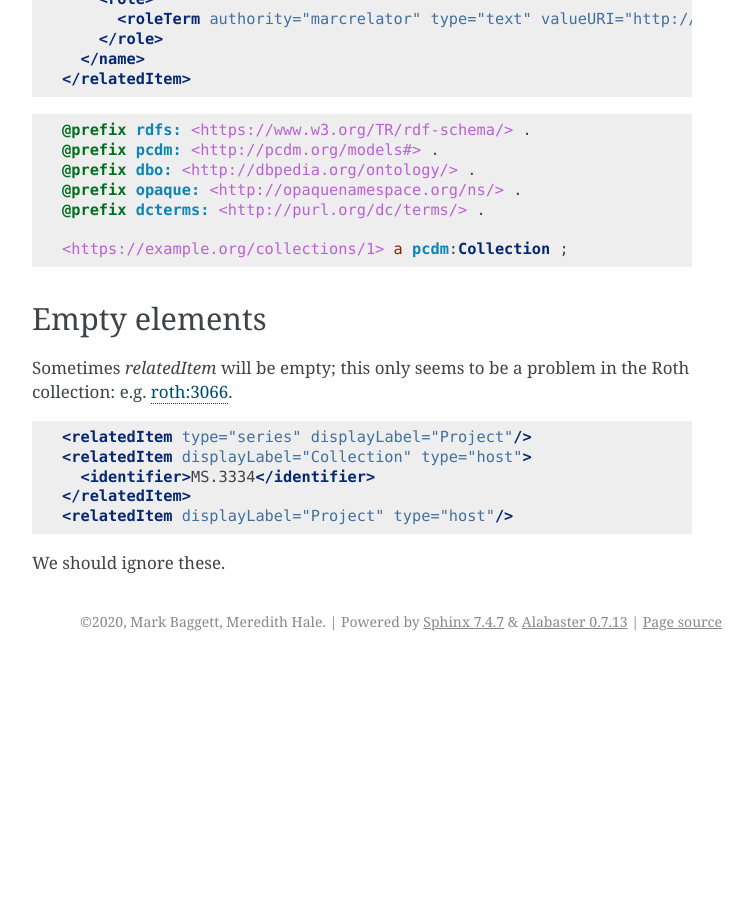
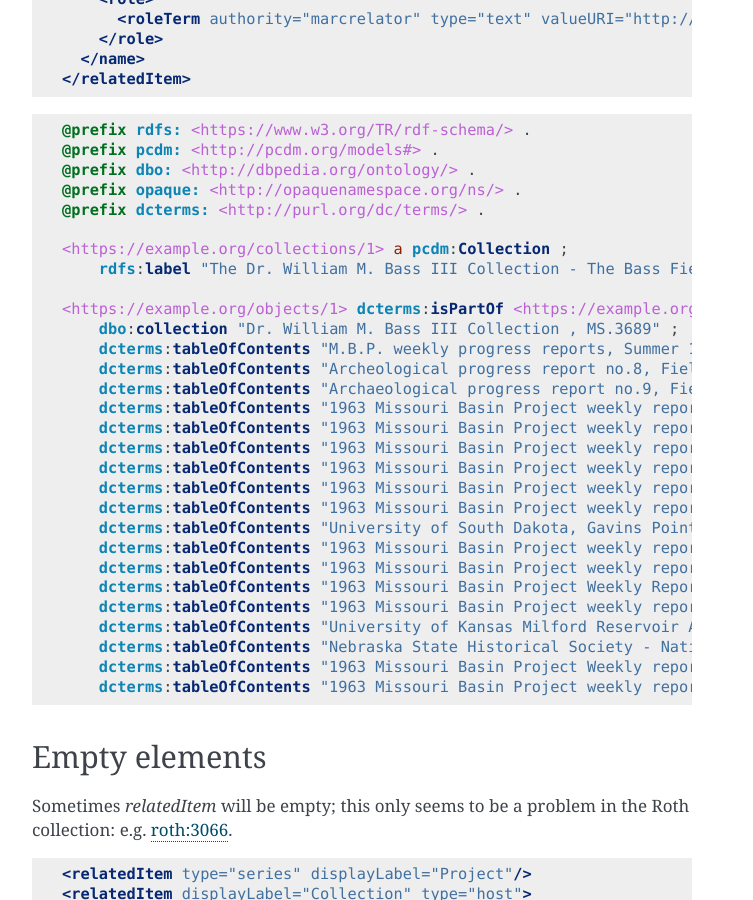
Before and after one commit to UTKcataloging/mods_to_rdf, a Sphinx documentation site: the page built from docs/source/top_level_elements/relatedItem.rst, in a window 1280 px wide and 900 px high, scrolled down 12894 px. Shown: the whole window, without its empty margins (388-1141 px from the left). Built offline with Sphinx 7.4.7, drawn with Linux system fonts in a browser that asks for light colours; formulas are drawn with MathJax 3; before the commit the page ends 13555 px from its top, so only the background shows below that.

Commit message:
Add a really rough example for `relatedItem[@type='constituent']`. It'll need some work.

```diff
--- a/docs/source/top_level_elements/relatedItem.rst
+++ b/docs/source/top_level_elements/relatedItem.rst
@@ -654,7 +654,28 @@ relatedItem/name
     @prefix dcterms: <http://purl.org/dc/terms/> .
 
     <https://example.org/collections/1> a pcdm:Collection ;
+        rdfs:label "The Dr. William M. Bass III Collection - The Bass Field Notes" .
 
+    <https://example.org/objects/1> dcterms:isPartOf <https://example.org/collections/1> ;
+        dbo:collection "Dr. William M. Bass III Collection , MS.3689" ;
+        dcterms:tableOfContents "M.B.P. weekly progress reports, Summer 1963 -- Bass, William M., 1928-" ;
+        dcterms:tableOfContents "Archeological progress report no.8, Field season of 1963, December, 1963" ;
+        dcterms:tableOfContents "Archaeological progress report no.9, Field Season of 1964, November, 1964" ;
+        dcterms:tableOfContents "1963 Missouri Basin Project weekly report, Party no.1 - Kansas and Nebraska surveys, Report no.1-3, May 10-24, 1963 -- Brown, Lionel A." ;
+        dcterms:tableOfContents "1963 Missouri Basin Project weekly report Party no.3 - Sully Burial analysis, Report no.1, 3-9, June 7, 22-August 2, 1963 -- Bass, William M., 1928-" ;
+        dcterms:tableOfContents "1963 Missouri Basin Project weekly report, Party #5 - Upper Yellowtail Reservoir, Report no.1-12, June 14-July 5-August 30, 1963 -- Husted, Wilfred M." ;
+        dcterms:tableOfContents "1963 Missouri Basin Project weekly report Party #10 - Dewey County Party, Report no.1-12, June 14-August 30, 1963 -- Neuman, Robert W." ;
+        dcterms:tableOfContents "1963 Missouri Basin Project weekly report Party #12 - Davis Creek Site, Report no.1-12, June 14-August 30, 1963 [Numbering of the reports is off, went by dates] -- Bowers, Alfred W." ;
+        dcterms:tableOfContents "1963 Missouri Basin Project weekly report, News from Lincoln, Report no.1-5, June 24-August 12, 1963 -- Stephenson, Robert L. (Robert Lloyd), 1919-" ;
+        dcterms:tableOfContents "University of South Dakota, Gavins Point Project no.2, Cooperators Party B, Report no.1-7, June 21-August 2, 1963 -- Gant, Robert D." ;
+        dcterms:tableOfContents "1963 Missouri Basin Project weekly report, Party no.6 - Historic sites (Big Bend & Oahe Res. Areas), Report no.1-10, June 22-August 24, 1963 -- Smith, G. Hubert (George Hubert), 1908-1972" ;
+        dcterms:tableOfContents "1963 Missouri Basin Project weekly report, Party no.7 - Pierre South Dakota, Report no.1-10, June 21-August 24, 1963 [numbering off, going by date] -- Jensen, Richard E." ;
+        dcterms:tableOfContents "1963 Missouri Basin Project Weekly Report, Parties no. 8 and 9 - La Roche and Chapelle Creek, Report no.1-11, June 21-September 3, 1963 -- Hoffman, J. J. (John Jacob), 1931-" ;
+        dcterms:tableOfContents "1963 Missouri Basin Project weekly report, Party no.11 - Moreau Party, Report no.2-11, June 21-August 30, 1963 -- Mallory, Oscar L." ;
+        dcterms:tableOfContents "University of Kansas Milford Reservoir Archeological Party, Cooperators Party A, Report no.3, June 28, 1963 -- Schock, Jack" ;
+        dcterms:tableOfContents "Nebraska State Historical Society - National Science Foundation Logan Creek Project - Cooperators Party C, Report no.1, June 28, 1963 -- Kivett, Marvin F." ;
+        dcterms:tableOfContents "1963 Missouri Basin Project Weekly report, Party no. 9 - Chapelle Creek, Report no.3-10, July 5-August 23, 1963 -- Folan, William J." ;
+        dcterms:tableOfContents "1963 Missouri Basin Project weekly report, Party no. 4 - Garrison Diversion, Report no.1-6, July 26-August 30, 1963 -- Johnson, Elden" .
 
 Empty elements
 --------------
```
